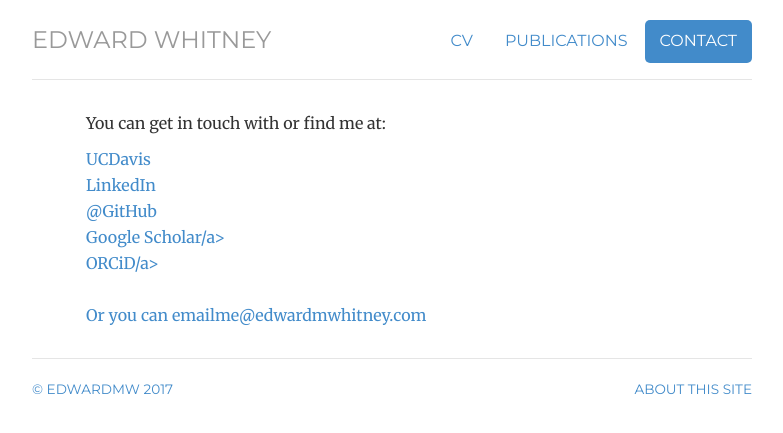
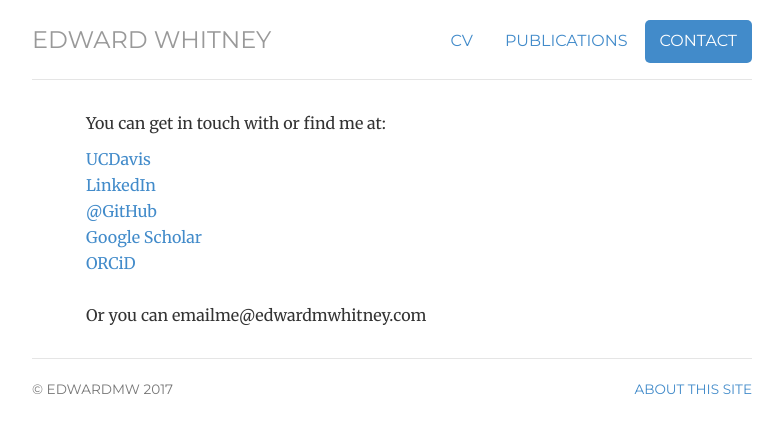
Before and after one commit to edwardmw/edwardmwhitney, a Jekyll site: the page built from contact/index.html, in a window 1280 px wide. Shown: the top 433 px of the page, without its empty margins (248-1031 px from the left). Built offline with Jekyll 4.4.1, drawn with Linux system fonts in a browser that asks for light colours.

Commit message:
commit1.63

```diff
--- a/contact/index.html
+++ b/contact/index.html
@@ -14,8 +14,8 @@ description: Contact information for Edward Whitney, a PhD Student, Development
 	<ul class="list-unstyled">
 	<li><a href="http://are.ucdavis.edu/people/grad-students/phd/edward-whitney/">UCDavis</a></li>
 	<li><a href="http://linkedin.com/in/edwardmwhitney/">LinkedIn</a></li> 	<li><a href="http://github.com/edwardmw">@GitHub</a></li>
-	<li><a href="https://scholar.google.com/citations?user=QrQ8bUkAAAAJ&hl=en">Google Scholar/a></li>
-	<li><a href="http://orcid.org/0000-0002-4633-0844">ORCiD/a></li>
+	<li><a href="https://scholar.google.com/citations?user=QrQ8bUkAAAAJ&hl=en">Google Scholar</a></li>
+	<li><a href="http://orcid.org/0000-0002-4633-0844">ORCiD</a></li>
 	<li><br><p>Or you can <span class="obfuscate">moc.yentihwmdrawde@emliame</span></p></li>
 	</ul>
 
```
